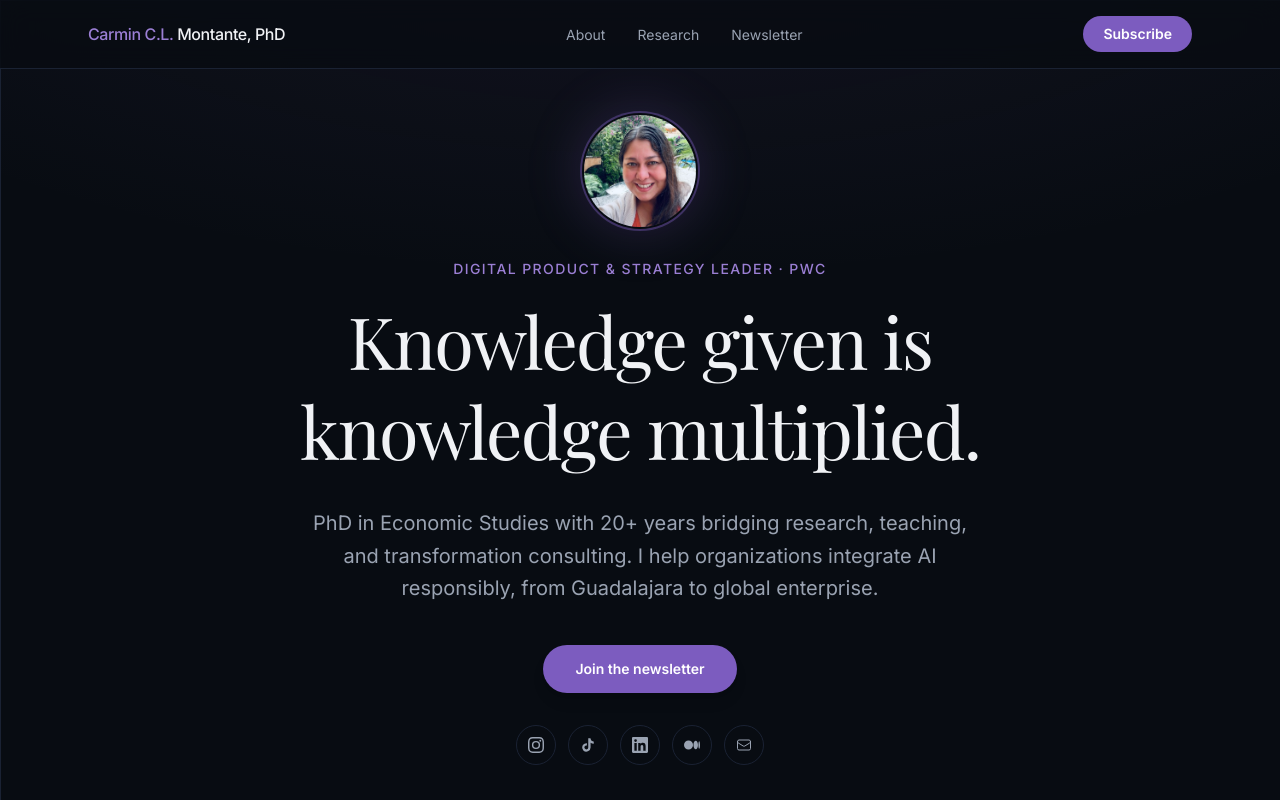
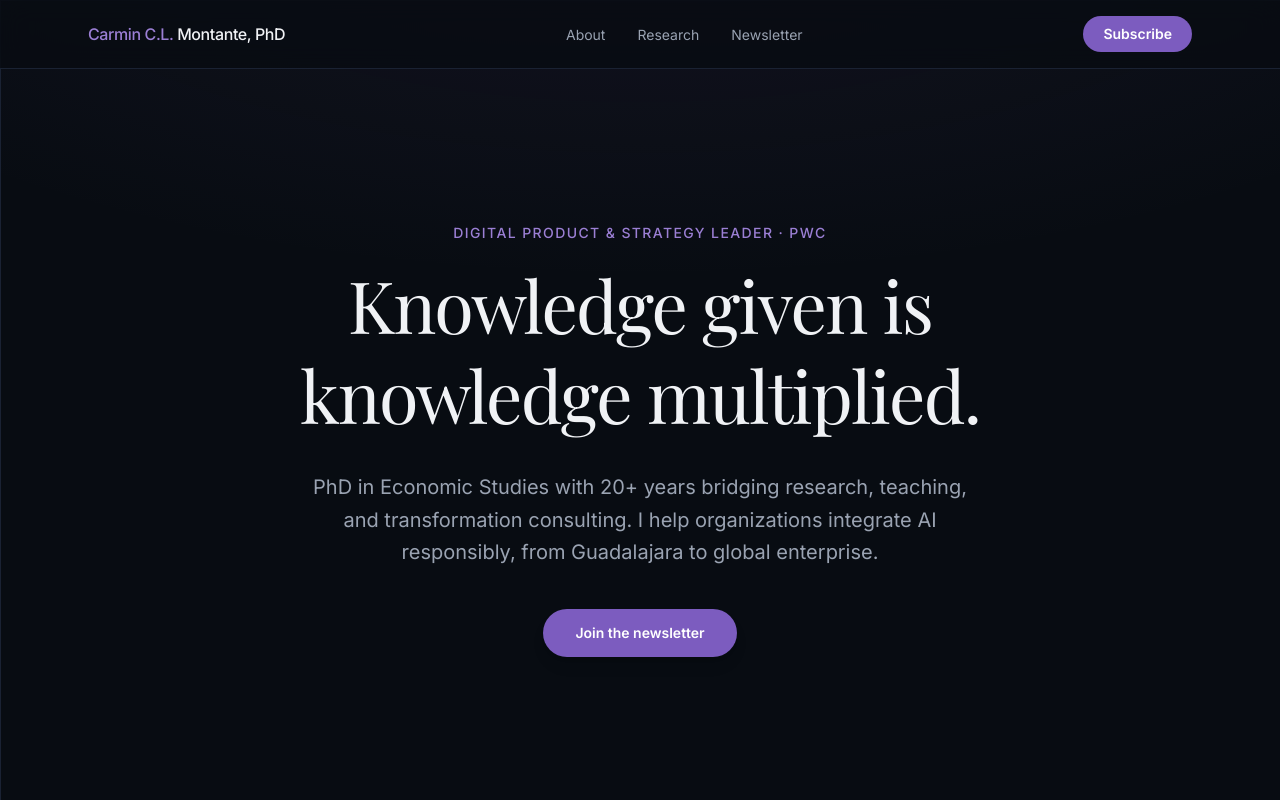
Before and after one commit to carmstar3/personal-site, a Next.js app: page / in a window 1280 px wide. Shown: the top 800 px of the page. Built offline with nearby package versions, Linux system fonts and the light colour scheme; a web font is replaced by a local one.

Commit message:
feat: restore original hero layout with updated quote

```diff
--- a/src/components/Hero.tsx
+++ b/src/components/Hero.tsx
@@ -1,27 +1,9 @@
-import Image from "next/image";
-import { SocialLinks } from "@/components/SocialLinks";
-
 export function Hero() {
   return (
     <section
       id="about"
       className="flex min-h-screen flex-col items-center justify-center px-6 pt-20 text-center"
     >
-      <div className="relative mb-8">
-        <div
-          className="absolute -inset-2 rounded-full bg-[var(--accent)]/20 blur-xl"
-          aria-hidden="true"
-        />
-        <Image
-          src="/carmin-headshot.png"
-          alt="Carmin C.L. Montante, PhD"
-          width={120}
-          height={120}
-          priority
-          className="relative h-28 w-28 rounded-full object-cover ring-2 ring-[var(--accent)]/40 ring-offset-2 ring-offset-[var(--bg)]"
-        />
-      </div>
-
       <p className="mb-4 text-sm font-medium uppercase tracking-widest text-[var(--accent-light)]">
         Digital Product &amp; Strategy Leader · PwC
       </p>
@@ -42,8 +24,6 @@ export function Hero() {
       >
         Join the newsletter
       </a>
-
-      <SocialLinks className="mt-8" />
     </section>
   );
 }
```
